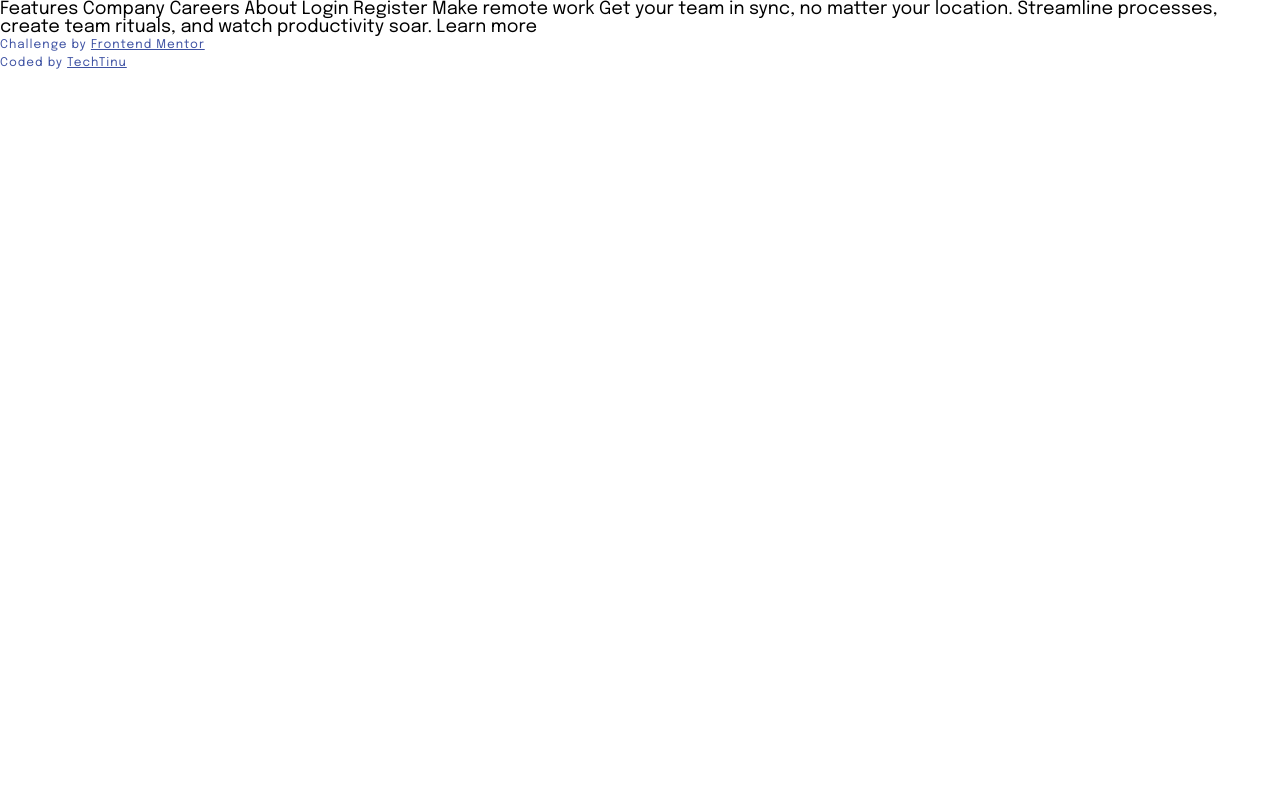
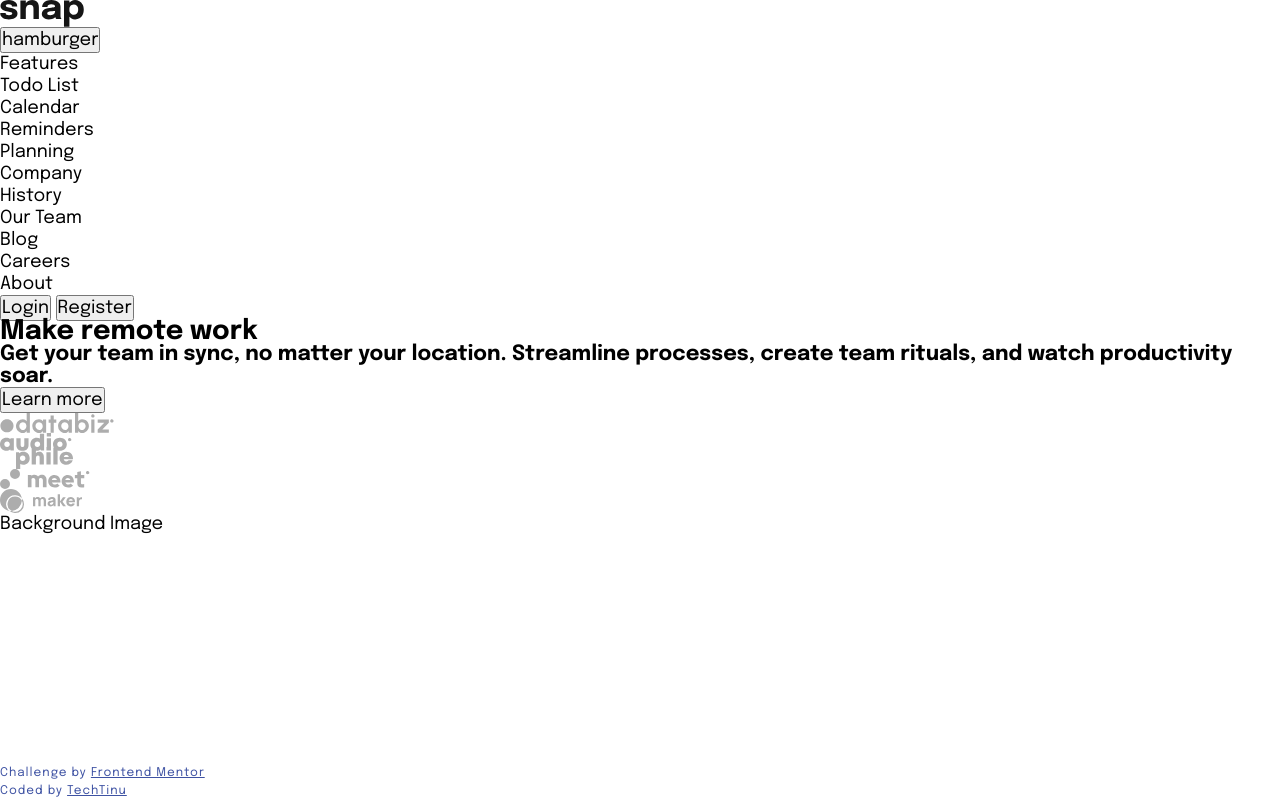
Before and after one commit to tinuola/fm_intro-dropdown-nav, a plain HTML site: page index.html in a window 1280 px wide. Drawn offline with Linux system fonts and the light colour scheme.

Commit message:
Update reset stylesheet

```diff
--- a/css/reset.css
+++ b/css/reset.css
@@ -1,4 +1,8 @@
-/* Basic CSS Reset based on Andy Bell's Modern CSS Reset  */
+/* Resets based on:
+Andy Bell: https://andy-bell.co.uk/a-modern-css-reset/
+Elad Schecter: https://elad2412.github.io/the-new-css-reset/
+Josh Comeau: https://www.joshwcomeau.com/css/custom-css-reset/
+*/
 
 /* Box sizing rules */
 *,
@@ -7,26 +11,50 @@
   box-sizing: border-box;
 }
 
+/* Remove default margin and padding */
+* {
+  margin: 0;
+  padding: 0;
+}
+
+/* Allow percentage-based heights in the application */
+html,
+body {
+  height: 100%;
+}
+
 /* Set core root defaults */
-html {
+html:focus-within {
   scroll-behavior: smooth;
 }
 
-/* Remove defaults */
-body,
+/* Set core body defaults */
+body {
+  min-height: 100vh;
+  line-height: calc(1em + 0.25rem);
+  /* line-height: 1.5; */
+  text-rendering: optimizeSpeed;
+  -webkit-font-smoothing: antialiased;
+}
+
+/* Avoid text overflows */
 h1,
 h2,
 h3,
 h4,
-p,
-ul,
-li {
-	margin: 0;
-	padding: 0;
+p {
+  overflow-wrap: break-word;
+  -webkit-hyphens: auto;
+  -ms-hyphens: auto;
+  hyphens: auto;
 }
 
-/* Make images easier to work with */
-img {
+/* Make media easier to work with */
+img,
+picture,
+video,
+canvas,
+svg {
   max-width: 100%;
   display: block;
 }
@@ -37,9 +65,37 @@ ol {
   list-style: none;
 }
 
+/* Inherit fonts for inputs and buttons */
+input,
+button,
+textarea,
+select {
+  font: inherit;
+}
+
 /* Override default appearance of input element on iOS */
 input {
   -webkit-appearance: none;
   -moz-appearance: none;
   appearance: none;
 }
+
+/* Apply the pointer cursor for anchor and button tags */
+a,
+button {
+  cursor: pointer;
+}
+
+/* Resets animations, transitions and scroll behaviour for if user selects prefers reduced motion */
+@media (prefers-reduced-motion: reduce) {
+  *,
+  *::before,
+  *::after {
+    -webkit-animation-duration: 0.01ms !important;
+    animation-duration: 0.01ms !important;
+    -webkit-animation-iteration-count: 1 !important;
+    animation-iteration-count: 1 !important;
+    transition-duration: 0.01ms !important;
+    scroll-behavior: auto !important;
+  }
+}
--- a/css/style.css
+++ b/css/style.css
@@ -10,6 +10,8 @@ body {
   text-rendering: optimizeSpeed;
   font-family: var(--primary-font);
   font-size: 1.125rem;
+  display: grid;
+  grid-template-rows: 1fr auto;
 }
 
 .sr-only {
--- a/index.html
+++ b/index.html
@@ -1,40 +1,109 @@
 <html lang="en">
   <head>
     <meta charset="UTF-8" />
-  <meta http-equiv="X-UA-Compatible" content="IE=edge">
+    <meta http-equiv="X-UA-Compatible" content="IE=edge" />
     <!-- displays site properly based on user's device -->
     <meta name="viewport" content="width=device-width, initial-scale=1.0" />
-  <link rel="icon" type="image/png" sizes="32x32" href="./assets/images/favicon-32x32.png" />
+    <link
+      rel="icon"
+      type="image/png"
+      sizes="32x32"
+      href="./assets/images/favicon-32x32.png" />
     <!-- Google Fonts -->
-  <link rel="preconnect" href="https://fonts.googleapis.com">
-  <link rel="preconnect" href="https://fonts.gstatic.com" crossorigin>
-  <link href="https://fonts.googleapis.com/css2?family=Epilogue:wght@400;500;700&display=swap" rel="stylesheet">
+    <link rel="preconnect" href="https://fonts.googleapis.com" />
+    <link rel="preconnect" href="https://fonts.gstatic.com" crossorigin />
+    <link
+      href="https://fonts.googleapis.com/css2?family=Epilogue:wght@400;500;700&display=swap"
+      rel="stylesheet" />
     <!-- Project Stylesheets -->
     <link rel="stylesheet" href="css/reset.css" />
     <link rel="stylesheet" href="css/style.css" />
     <title>Intro Section with Dropdown Navigation | Frontend Mentor</title>
   </head>
   <body>
-  <h1 class="sr-only">Intro Section with Dropdown Navigation - A Frontend Mentor Project</h1>
-
+    <div class="container">
+      <header>
+        <div class="logo-wrapper">
+          <img src="./assets/images/logo.svg" alt="Company logo" />
+        </div>
+        <nav>
+          <button aria-expanded="false" aria-controls="menu-list">
+            hamburger
+          </button>
+          <ul class="main-menu">
+            <li>
               Features
+              <ul class="sub-menu">
+                <li>Todo List</li>
+                <li>Calendar</li>
+                <li>Reminders</li>
+                <li>Planning</li>
+              </ul>
+            </li>
+            <li>
               Company
-  Careers
-  About
-
-  Login
-  Register
-
-  Make remote work
-
-  Get your team in sync, no matter your location. Streamline processes,
-  create team rituals, and watch productivity soar.
-
-  Learn more
+              <ul class="sub-menu">
+                <li>History</li>
+                <li>Our Team</li>
+                <li>Blog</li>
+              </ul>
+            </li>
+            <li>Careers</li>
+            <li>About</li>
+          </ul>
+          <div class="nav-btns-wrapper">
+            <button>Login</button>
+            <button>Register</button>
+          </div>
+        </nav>
+      </header>
+      <main>
+        <h1 class="sr-only">
+          Intro Section with Dropdown Navigation - A Frontend Mentor Project
+        </h1>
+        <div>
+          <h2>Make remote work</h2>
+          <h3>
+            Get your team in sync, no matter your location. Streamline
+            processes, create team rituals, and watch productivity soar.
+          </h3>
+          <button>Learn more</button>
+          <ul class="client-logos">
+            <li>
+              <img src="./assets/images/client-databiz.svg" alt="" />
+            </li>
+            <li>
+              <img src="./assets/images/client-audiophile.svg" alt="" />
+            </li>
+            <li>
+              <img src="./assets/images/client-meet.svg" alt="" />
+            </li>
+            <li>
+              <img src="./assets/images/client-maker.svg" alt="" />
+            </li>
+          </ul>
+        </div>
+        <div>Background Image</div>
+      </main>
+    </div>
 
     <footer class="fm-attribution-row">
-    <p class="fm-attribution">Challenge by <a href="https://www.frontendmentor.io/challenges/intro-section-with-dropdown-navigation-ryaPetHE5" target="_blank">Frontend Mentor</a></p>
-    <p class="fm-attribution">Coded by <a href="https://github.com/tinuola/fm_intro-dropdown-nav" target="_blank">TechTinu</a></p>
+      <p class="fm-attribution">
+        Challenge by
+        <a
+          href="https://www.frontendmentor.io/challenges/intro-section-with-dropdown-navigation-ryaPetHE5"
+          target="_blank"
+          >Frontend Mentor</a
+        >
+      </p>
+      <p class="fm-attribution">
+        Coded by
+        <a
+          href="https://github.com/tinuola/fm_intro-dropdown-nav"
+          target="_blank"
+          >TechTinu</a
+        >
+      </p>
     </footer>
 
     <script src="js/script.js"></script>
```
Also changed, not shown: 1 other file. Lines whose indentation alone changed are shown as unchanged.
